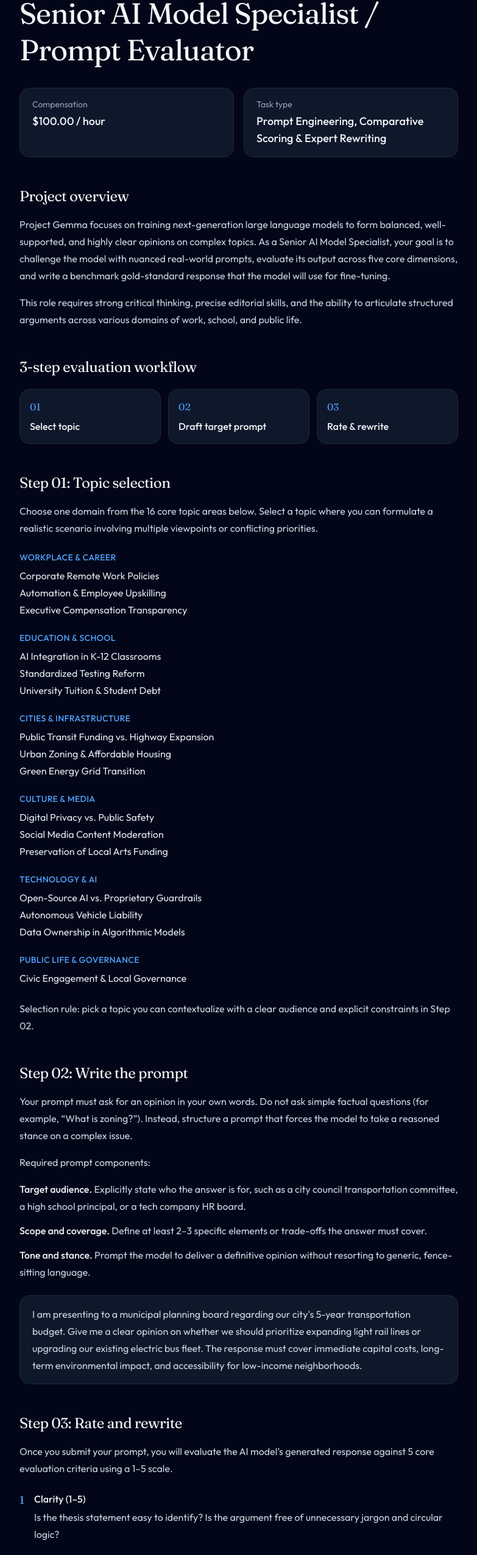
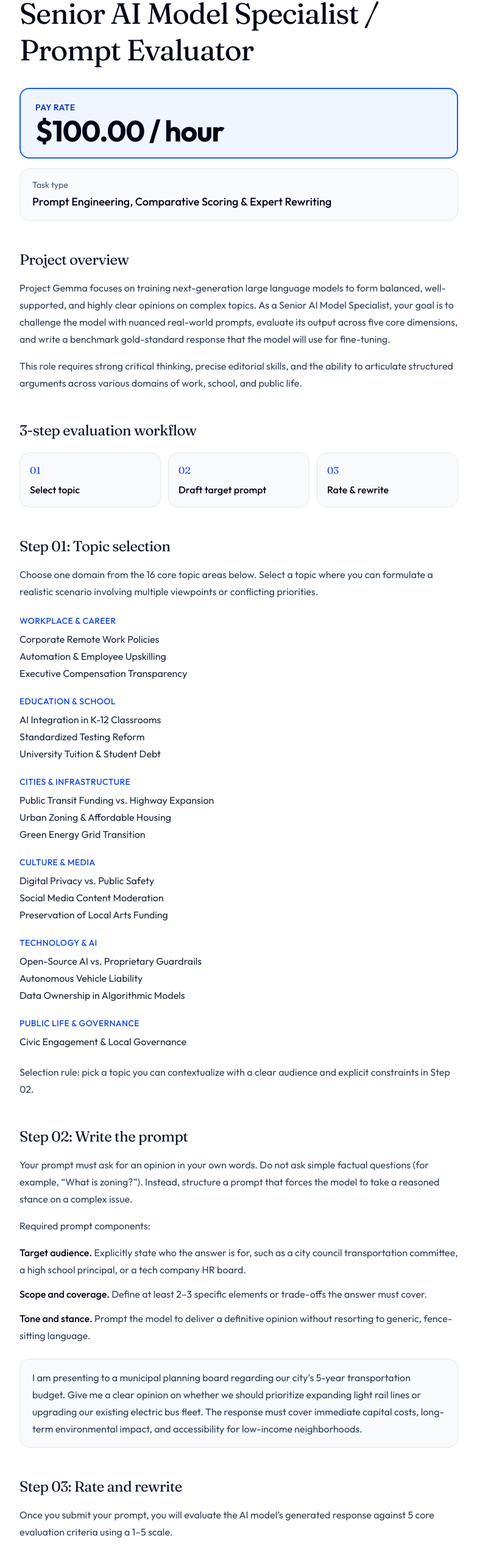
Before and after one commit to delgadoruby148-del/gemma-job-portal, a Next.js app: page /project in a window 1280 px wide. Shown: the part 173-2723 px from the top of the page at 61% size, without its empty margins (248-1031 px from the left). Built offline with nearby package versions, Linux system fonts and the light colour scheme.

Commit message:
Enhance front page details, update Read More page to white, and highlight pay rate

```diff
--- a/src/app/page.tsx
+++ b/src/app/page.tsx
@@ -32,8 +32,16 @@ export default function Home() {
             Apply to join Gemma.
           </h1>
           <p className="mt-5 max-w-sm text-base leading-7 text-slate-300">
-            Senior AI Model Specialist. Write prompts, score model answers, and
-            draft the benchmark response. $100.00 an hour.
+            Project Gemma trains models to give clear, balanced opinions. As a
+            Senior AI Model Specialist, you write real-world prompts, score each
+            answer on five criteria, and rewrite a gold-standard response.
+          </p>
+          <p className="mt-4 text-2xl font-bold tracking-tight text-white">
+            $100.00 / hour
+          </p>
+          <p className="mt-3 max-w-sm text-sm leading-6 text-slate-400">
+            Choose one of 16 topics, draft a prompt that asks for a definite
+            opinion, then rate the model and rewrite the answer.
           </p>
           <Link
             href="/project"
--- a/src/app/project/page.tsx
+++ b/src/app/project/page.tsx
@@ -86,12 +86,12 @@ const checks = [
 
 export default function ProjectPage() {
   return (
-    <div className="min-h-dvh bg-slate-950 text-slate-100">
-      <header className="border-b border-slate-800">
+    <div className="min-h-dvh bg-white text-slate-900 scheme-light">
+      <header className="border-b border-slate-200">
         <div className="mx-auto flex max-w-3xl items-center justify-between px-6 py-5">
           <Link
             href="/"
-            className="text-sm font-medium text-slate-300 transition hover:text-white"
+            className="text-sm font-medium text-slate-600 transition hover:text-slate-950"
           >
             Back to application
           </Link>
@@ -100,23 +100,25 @@ export default function ProjectPage() {
       </header>
 
       <main className="mx-auto max-w-3xl px-6 py-12 sm:py-16">
-        <p className="text-sm font-medium tracking-wide text-blue-400 uppercase">
+        <p className="text-sm font-medium tracking-wide text-blue-700 uppercase">
           Project Gemma
         </p>
-        <h1 className="mt-3 font-serif text-4xl leading-tight tracking-tight sm:text-5xl">
+        <h1 className="mt-3 font-serif text-4xl leading-tight tracking-tight text-slate-950 sm:text-5xl">
           Senior AI Model Specialist / Prompt Evaluator
         </h1>
 
-        <dl className="mt-8 grid gap-4 sm:grid-cols-2">
-          <div className="rounded-2xl border border-slate-800 bg-slate-900 px-5 py-4">
-            <dt className="text-sm text-slate-400">Compensation</dt>
-            <dd className="mt-1 text-lg font-medium text-slate-100">
+        <dl className="mt-8 grid gap-4">
+          <div className="rounded-2xl border-2 border-blue-600 bg-blue-50 px-6 py-5">
+            <dt className="text-sm font-semibold tracking-wide text-blue-800 uppercase">
+              Pay rate
+            </dt>
+            <dd className="mt-1 text-4xl font-bold tracking-tight text-slate-950 sm:text-5xl">
               $100.00 / hour
             </dd>
           </div>
-          <div className="rounded-2xl border border-slate-800 bg-slate-900 px-5 py-4">
-            <dt className="text-sm text-slate-400">Task type</dt>
-            <dd className="mt-1 text-lg font-medium text-slate-100">
+          <div className="rounded-2xl border border-slate-200 bg-slate-50 px-5 py-4">
+            <dt className="text-sm text-slate-600">Task type</dt>
+            <dd className="mt-1 text-lg font-medium text-slate-950">
               Prompt Engineering, Comparative Scoring & Expert Rewriting
             </dd>
           </div>
@@ -124,7 +126,7 @@ export default function ProjectPage() {
 
         <section className="mt-12">
           <h2 className="font-serif text-2xl tracking-tight">Project overview</h2>
-          <div className="mt-4 space-y-4 text-base leading-7 text-slate-300">
+          <div className="mt-4 space-y-4 text-base leading-7 text-slate-700">
             <p>
               Project Gemma focuses on training next-generation large language
               models to form balanced, well-supported, and highly clear opinions
@@ -150,12 +152,12 @@ export default function ProjectPage() {
               (step, index) => (
                 <li
                   key={step}
-                  className="rounded-2xl border border-slate-800 bg-slate-900 px-4 py-4"
+                  className="rounded-2xl border border-slate-200 bg-slate-50 px-4 py-4"
                 >
-                  <p className="font-serif text-blue-400">
+                  <p className="font-serif text-blue-700">
                     {String(index + 1).padStart(2, "0")}
                   </p>
-                  <p className="mt-2 font-medium text-slate-100">{step}</p>
+                  <p className="mt-2 font-medium text-slate-950">{step}</p>
                 </li>
               ),
             )}
@@ -166,7 +168,7 @@ export default function ProjectPage() {
           <h2 className="font-serif text-2xl tracking-tight">
             Step 01: Topic selection
           </h2>
-          <p className="mt-4 text-base leading-7 text-slate-300">
+          <p className="mt-4 text-base leading-7 text-slate-700">
             Choose one domain from the 16 core topic areas below. Select a topic
             where you can formulate a realistic scenario involving multiple
             viewpoints or conflicting priorities.
@@ -174,10 +176,10 @@ export default function ProjectPage() {
           <div className="mt-6 space-y-6">
             {topics.map((group) => (
               <div key={group.category}>
-                <h3 className="text-sm font-medium tracking-wide text-blue-400 uppercase">
+                <h3 className="text-sm font-medium tracking-wide text-blue-700 uppercase">
                   {group.category}
                 </h3>
-                <ul className="mt-2 space-y-1 text-slate-200">
+                <ul className="mt-2 space-y-1 text-slate-800">
                   {group.items.map((item) => (
                     <li key={item}>{item}</li>
                   ))}
@@ -185,7 +187,7 @@ export default function ProjectPage() {
               </div>
             ))}
           </div>
-          <p className="mt-6 text-base leading-7 text-slate-300">
+          <p className="mt-6 text-base leading-7 text-slate-700">
             Selection rule: pick a topic you can contextualize with a clear
             audience and explicit constraints in Step 02.
           </p>
@@ -195,7 +197,7 @@ export default function ProjectPage() {
           <h2 className="font-serif text-2xl tracking-tight">
             Step 02: Write the prompt
           </h2>
-          <div className="mt-4 space-y-4 text-base leading-7 text-slate-300">
+          <div className="mt-4 space-y-4 text-base leading-7 text-slate-700">
             <p>
               Your prompt must ask for an opinion in your own words. Do not ask
               simple factual questions (for example, “What is zoning?”).
@@ -204,25 +206,25 @@ export default function ProjectPage() {
             </p>
             <p>Required prompt components:</p>
           </div>
-          <ul className="mt-4 space-y-3 text-base leading-7 text-slate-300">
+          <ul className="mt-4 space-y-3 text-base leading-7 text-slate-700">
             <li>
-              <span className="font-medium text-slate-100">Target audience.</span>{" "}
+              <span className="font-medium text-slate-950">Target audience.</span>{" "}
               Explicitly state who the answer is for, such as a city council
               transportation committee, a high school principal, or a tech
               company HR board.
             </li>
             <li>
-              <span className="font-medium text-slate-100">Scope and coverage.</span>{" "}
+              <span className="font-medium text-slate-950">Scope and coverage.</span>{" "}
               Define at least 2–3 specific elements or trade-offs the answer
               must cover.
             </li>
             <li>
-              <span className="font-medium text-slate-100">Tone and stance.</span>{" "}
+              <span className="font-medium text-slate-950">Tone and stance.</span>{" "}
               Prompt the model to deliver a definitive opinion without resorting
               to generic, fence-sitting language.
             </li>
           </ul>
-          <blockquote className="mt-6 rounded-2xl border border-slate-800 bg-slate-900 px-5 py-4 text-base leading-7 text-slate-300">
+          <blockquote className="mt-6 rounded-2xl border border-slate-200 bg-slate-50 px-5 py-4 text-base leading-7 text-slate-700">
             I am presenting to a municipal planning board regarding our
             city&apos;s 5-year transportation budget. Give me a clear opinion on
             whether we should prioritize expanding light rail lines or upgrading
@@ -236,7 +238,7 @@ export default function ProjectPage() {
           <h2 className="font-serif text-2xl tracking-tight">
             Step 03: Rate and rewrite
           </h2>
-          <p className="mt-4 text-base leading-7 text-slate-300">
+          <p className="mt-4 text-base leading-7 text-slate-700">
             Once you submit your prompt, you will evaluate the AI model’s
             generated response against 5 core evaluation criteria using a 1–5
             scale.
@@ -244,14 +246,14 @@ export default function ProjectPage() {
           <ol className="mt-6 space-y-4">
             {rubric.map((item, index) => (
               <li key={item.name} className="flex gap-4">
-                <span className="font-serif text-lg text-blue-400">
+                <span className="font-serif text-lg text-blue-700">
                   {index + 1}
                 </span>
                 <div>
-                  <p className="font-medium text-slate-100">
+                  <p className="font-medium text-slate-950">
                     {item.name} (1–5)
                   </p>
-                  <p className="mt-1 text-base leading-7 text-slate-300">
+                  <p className="mt-1 text-base leading-7 text-slate-700">
                     {item.body}
                   </p>
                 </div>
@@ -262,11 +264,11 @@ export default function ProjectPage() {
           <h3 className="mt-8 font-serif text-xl tracking-tight">
             Expert model rewrite
           </h3>
-          <p className="mt-3 text-base leading-7 text-slate-300">
+          <p className="mt-3 text-base leading-7 text-slate-700">
             After scoring the baseline response, provide a complete rewrite of
             the response. Your rewrite must:
           </p>
-          <ul className="mt-3 list-disc space-y-2 pl-5 text-base leading-7 text-slate-300">
+          <ul className="mt-3 list-disc space-y-2 pl-5 text-base leading-7 text-slate-700">
             <li>Fix every flaw identified during your rating phase.</li>
             <li>Strengthen the supporting evidence and logical flow.</li>
             <li>
@@ -280,7 +282,7 @@ export default function ProjectPage() {
           <h2 className="font-serif text-2xl tracking-tight">
             Submission and review criteria
           </h2>
-          <p className="mt-4 text-base leading-7 text-slate-300">
+          <p className="mt-4 text-base leading-7 text-slate-700">
             Before clicking Submit Task, confirm that your work meets the
             following quality controls:
           </p>
@@ -288,7 +290,7 @@ export default function ProjectPage() {
             {checks.map((check) => (
               <li
                 key={check}
-                className="rounded-2xl border border-slate-800 bg-slate-900 px-5 py-4 text-base leading-7 text-slate-200"
+                className="rounded-2xl border border-slate-200 bg-slate-50 px-5 py-4 text-base leading-7 text-slate-800"
               >
                 {check}
               </li>
@@ -300,25 +302,27 @@ export default function ProjectPage() {
           <h2 className="font-serif text-2xl tracking-tight">
             Task summary metrics
           </h2>
-          <p className="mt-4 text-base leading-7 text-slate-300">
+          <p className="mt-4 text-base leading-7 text-slate-700">
             When you click Submit Task, your submission summary will calculate:
           </p>
           <dl className="mt-6 grid gap-4 sm:grid-cols-3">
-            <div className="rounded-2xl border border-slate-800 bg-slate-900 px-5 py-4">
-              <dt className="font-medium text-slate-100">Total elapsed time</dt>
-              <dd className="mt-1 text-sm leading-6 text-slate-400">
+            <div className="rounded-2xl border border-slate-200 bg-slate-50 px-5 py-4">
+              <dt className="font-medium text-slate-950">Total elapsed time</dt>
+              <dd className="mt-1 text-sm leading-6 text-slate-600">
                 Tracked in real time (MM:SS).
               </dd>
             </div>
-            <div className="rounded-2xl border border-slate-800 bg-slate-900 px-5 py-4">
-              <dt className="font-medium text-slate-100">Total earnings</dt>
-              <dd className="mt-1 text-sm leading-6 text-slate-400">
-                Calculated automatically at the $100.00/hr base rate.
+            <div className="rounded-2xl border border-slate-200 bg-slate-50 px-5 py-4">
+              <dt className="font-medium text-slate-950">Total earnings</dt>
+              <dd className="mt-1 text-sm leading-6 text-slate-600">
+                Calculated automatically at the{" "}
+                <span className="font-bold text-slate-950">$100.00/hr</span>{" "}
+                base rate.
               </dd>
             </div>
-            <div className="rounded-2xl border border-slate-800 bg-slate-900 px-5 py-4">
-              <dt className="font-medium text-slate-100">Quality score</dt>
-              <dd className="mt-1 text-sm leading-6 text-slate-400">
+            <div className="rounded-2xl border border-slate-200 bg-slate-50 px-5 py-4">
+              <dt className="font-medium text-slate-950">Quality score</dt>
+              <dd className="mt-1 text-sm leading-6 text-slate-600">
                 Summary of rubric points assigned during Step 03.
               </dd>
             </div>
@@ -327,7 +331,7 @@ export default function ProjectPage() {
 
         <Link
           href="/"
-          className="mt-12 inline-flex h-11 items-center rounded-full bg-blue-600 px-5 text-sm font-medium text-white transition hover:bg-blue-700 active:bg-blue-800 focus-visible:ring-2 focus-visible:ring-blue-500 focus-visible:ring-offset-2 focus-visible:ring-offset-slate-950 focus-visible:outline-none"
+          className="mt-12 inline-flex h-11 items-center rounded-full bg-blue-600 px-5 text-sm font-medium text-white transition hover:bg-blue-700 active:bg-blue-800 focus-visible:ring-2 focus-visible:ring-blue-500 focus-visible:ring-offset-2 focus-visible:ring-offset-white focus-visible:outline-none"
         >
           Back to application
         </Link>
```
